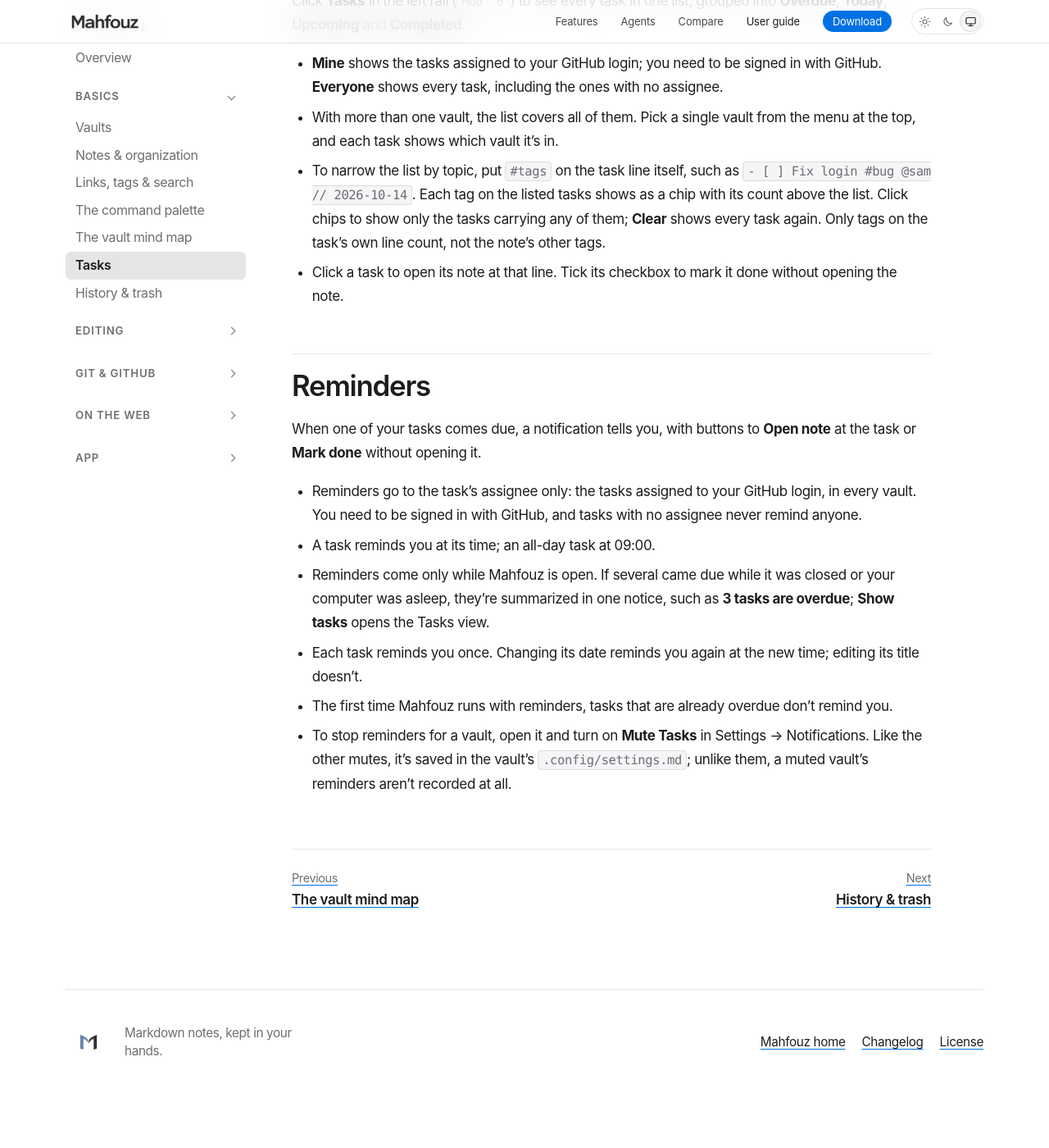
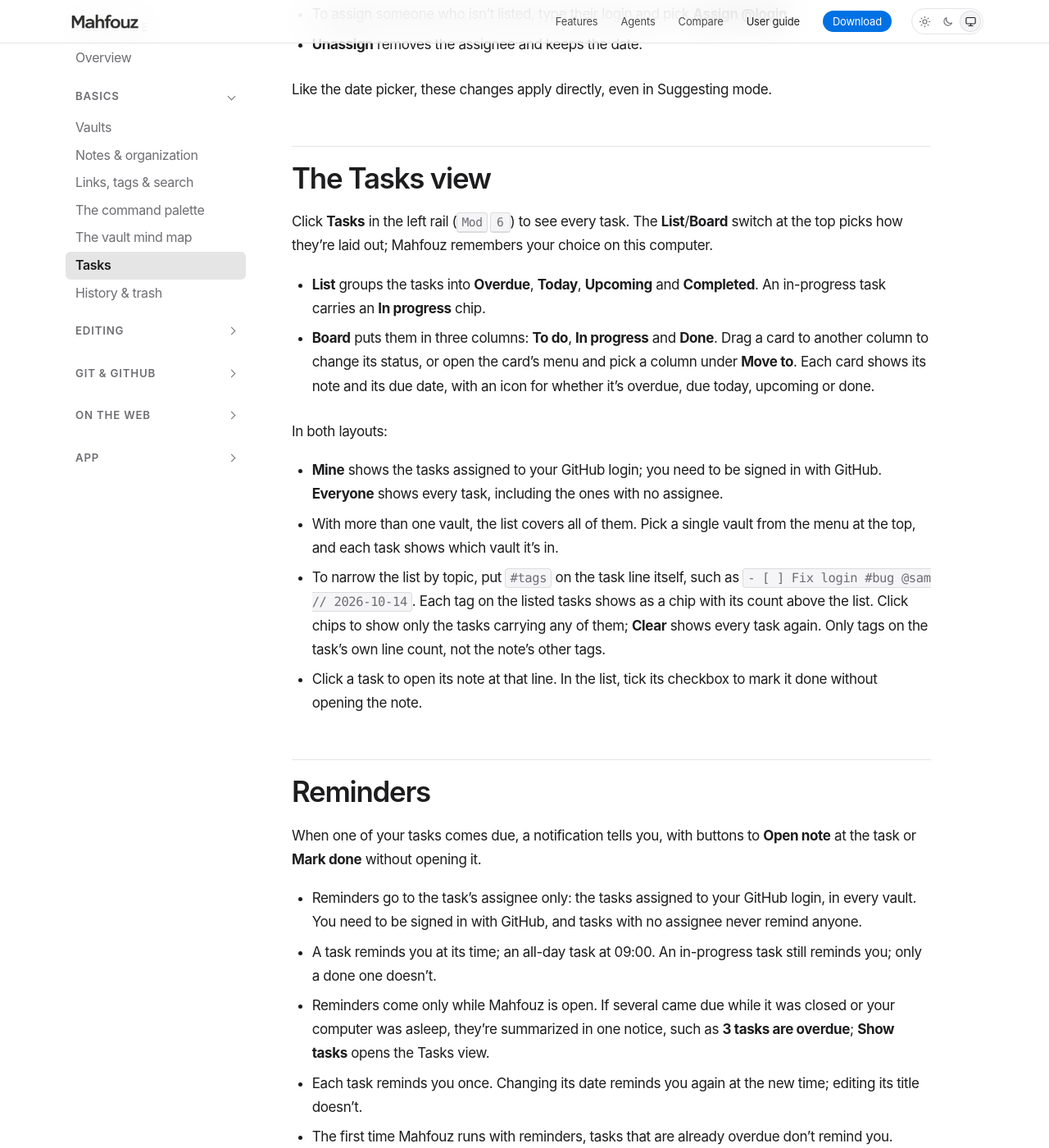
Before and after one commit to mahfouz-app/docs, a Jekyll site: the page built from guide/tasks.md, in a window 1280 px wide and 1400 px high, scrolled down 2035 px. Shown: the whole window at 82% size. Built offline with Jekyll 4.4.1, drawn with Linux system fonts in a browser that asks for light colours; before the commit the page ends 3370 px from its top, so only the background shows below that; some of the changed text lies outside the part shown.

Commit message:
Tasks: the in-progress status and the Board layout
Document [/] as in progress, the checkbox's right-click status menu, the
mixed checkbox in Preview and on published pages, the Tasks view's
List/Board switch with Move to and drag, due icons on cards, reminders
for in-progress tasks, and external agents setting a task's status.

Co-Authored-By: Claude Opus 5.5 <noreply@anthropic.com>

````diff
--- a/guide/tasks.md
+++ b/guide/tasks.md
@@ -1,7 +1,7 @@
 ---
 layout: guide
 title: "Tasks"
-description: "Turn a checklist item into a task with a due date and an assignee, see every task in one list, and get reminded when one is due."
+description: "Turn a checklist item into a task with a due date and an assignee, mark it in progress, see every task in a list or on a board, and get reminded when one is due."
 permalink: /guide/tasks/
 ---
 
@@ -11,6 +11,7 @@ checkbox, the title, optionally who it's for, then ` // ` and the date.
 ```markdown
 - [ ] Ship release notes @omar // 2026-10-12 14:00
 - [ ] Review the sync PR @sam // 2026-10-14
+- [/] Draft the onboarding guide @omar // 2026-10-13
 - [ ] Water plants // 2026-10-15
 - [x] Call Sam @omar // 2026-10-01 09:30
 ```
@@ -24,9 +25,21 @@ checkbox, the title, optionally who it's for, then ` // ` and the date.
   `- [ ] Read 2026-03-02`, stays an ordinary checklist item.
 - **Times** are read in your own time zone. A collaborator elsewhere sees
   the same clock time in theirs.
+- **The checkbox** holds the task's status: `[ ]` to do, `[/]` in
+  progress, `[x]` done. `[/]` follows the convention of Obsidian's Tasks
+  plugin; GitHub shows it as plain text rather than a checkbox.
 
 Tasks are plain text in the note, so they travel with the vault and show
 up in any Markdown editor. Tick the checkbox to mark a task done.
+
+### Mark a task in progress
+
+Clicking a task's checkbox toggles it between to do and done; an
+in-progress task becomes done. To pick a status, right-click the checkbox
+and choose **To do**, **In progress** or **Done**.
+
+Preview shows an in-progress task with a partly filled checkbox, and so
+does a [published page](/guide/publishing/).
 
 ## In the editor
 
@@ -73,8 +86,19 @@ Like the date picker, these changes apply directly, even in Suggesting mode.
 
 ## The Tasks view
 
-Click **Tasks** in the left rail (<kbd>Mod</kbd><kbd>6</kbd>) to see every task in one list,
-grouped into **Overdue**, **Today**, **Upcoming** and **Completed**.
+Click **Tasks** in the left rail (<kbd>Mod</kbd><kbd>6</kbd>) to see every task. The
+**List**/**Board** switch at the top picks how they're laid out; Mahfouz
+remembers your choice on this computer.
+
+- **List** groups the tasks into **Overdue**, **Today**, **Upcoming** and
+  **Completed**. An in-progress task carries an **In progress** chip.
+- **Board** puts them in three columns: **To do**, **In progress** and
+  **Done**. Drag a card to another column to change its status, or open
+  the card's menu and pick a column under **Move to**. Each card shows its
+  note and its due date, with an icon for whether it's overdue, due today,
+  upcoming or done.
+
+In both layouts:
 
 - **Mine** shows the tasks assigned to your GitHub login; you need to be
   signed in with GitHub. **Everyone** shows every task, including the ones
@@ -87,8 +111,8 @@ grouped into **Overdue**, **Today**, **Upcoming** and **Completed**.
   show only the tasks carrying any of them; **Clear** shows every task
   again. Only tags on the task's own line count, not the note's other
   tags.
-- Click a task to open its note at that line. Tick its checkbox to mark it
-  done without opening the note.
+- Click a task to open its note at that line. In the list, tick its
+  checkbox to mark it done without opening the note.
 
 ## Reminders
 
@@ -98,7 +122,8 @@ to **Open note** at the task or **Mark done** without opening it.
 - Reminders go to the task's assignee only: the tasks assigned to your
   GitHub login, in every vault. You need to be signed in with GitHub, and
   tasks with no assignee never remind anyone.
-- A task reminds you at its time; an all-day task at 09:00.
+- A task reminds you at its time; an all-day task at 09:00. An in-progress
+  task still reminds you; only a done one doesn't.
 - Reminders come only while Mahfouz is open. If several came due while it
   was closed or your computer was asleep, they're summarized in one notice,
   such as **3 tasks are overdue**; **Show tasks** opens the Tasks view.
@@ -110,3 +135,12 @@ to **Open note** at the task or **Mark done** without opening it.
   Settings → Notifications. Like the other mutes, it's saved in the vault's
   `.config/settings.md`; unlike them, a muted vault's reminders aren't
   recorded at all.
+
+## External agents
+
+An [external agent](/guide/external-agents/) can read your tasks and
+change their status. Each task it lists comes with its status: to do, in
+progress or done. When it asks to tick a task off, reopen it or mark it
+in progress, that's a proposal like its other edits: whether it waits for
+your approval depends on the vault's
+[approval mode](/guide/external-agents/#approval-modes).
````
